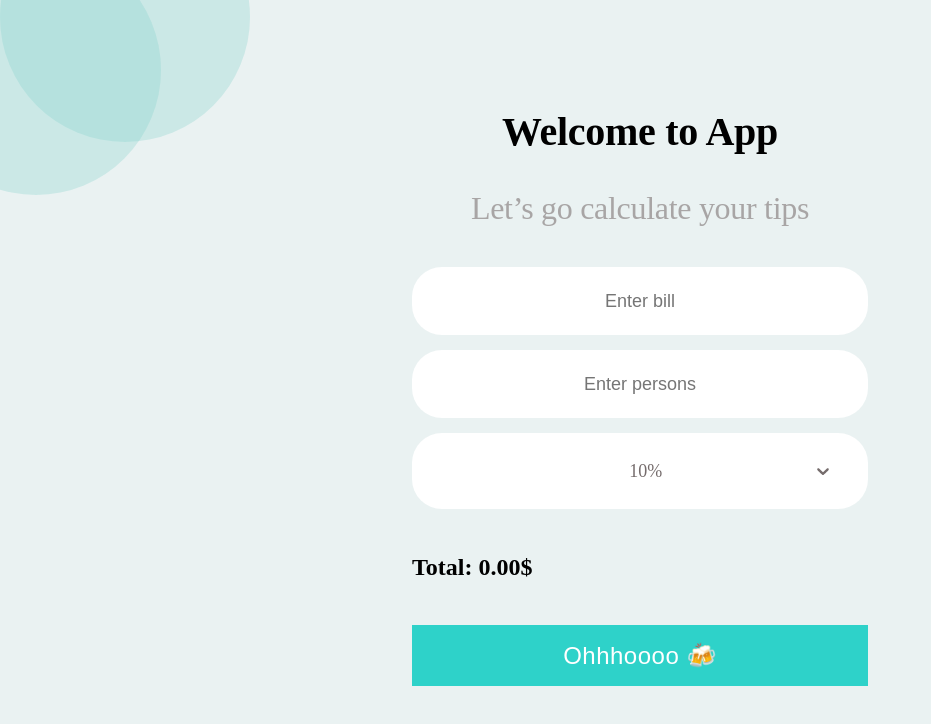
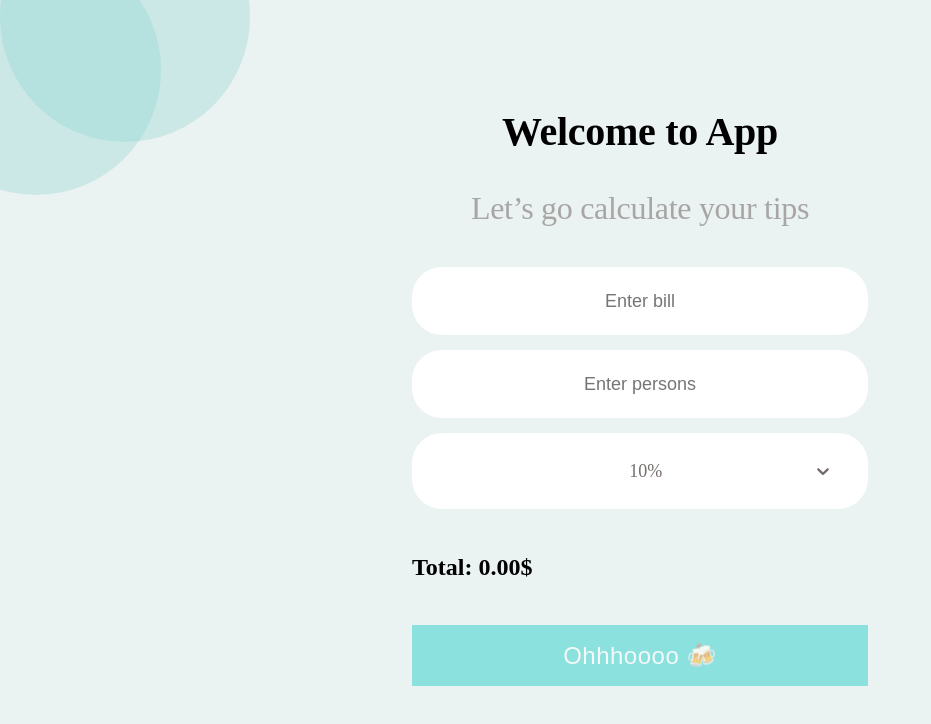
Before and after one commit to TkachenokPavel/react-tips-calculator, a React (Create React App) app: page / in a window 1280 px wide. Shown: the top 724 px of the page, without its empty margins (0-931 px from the left). Built offline with nearby package versions, Linux system fonts and the light colour scheme.

Commit message:
feat(hw-38): add opacity change to button

```diff
--- a/src/components/Button/Button.tsx
+++ b/src/components/Button/Button.tsx
@@ -1,11 +1,12 @@
 import { StyledButton } from "./styles";
 
 interface IProps {
-    onClick: () => void
+    onClick: () => void,
+    isButtonActive: boolean
 }
 
-export const Button = ({ onClick }: IProps) => {
+export const Button = ({ onClick, isButtonActive }: IProps) => {
     return (
-        <StyledButton onClick={onClick} type='button'>Ohhhoooo 🍻 </StyledButton>
+        <StyledButton disabled={isButtonActive} onClick={onClick} type='button' >Ohhhoooo 🍻 </StyledButton>
     )
 }
--- a/src/components/Button/styles.ts
+++ b/src/components/Button/styles.ts
@@ -1,6 +1,8 @@
 import styled from 'styled-components';
 
-const StyledButton = styled.button`
+const StyledButton = styled.button.attrs(({ disabled }) => ({
+    disabled: disabled,
+}))`
     width: 100%;
     padding: 13px 0;
 
@@ -9,6 +11,7 @@ const StyledButton = styled.button`
     letter-spacing: 0.5px;
 
     background-color: #2ED2C9;
+    opacity: ${({ disabled }) => (disabled ? 0.5 : 1)};
     border: none;
     color: #fff;
 
--- a/src/components/Form/Form.tsx
+++ b/src/components/Form/Form.tsx
@@ -1,4 +1,4 @@
-import { useState } from 'react';
+import { useState, useEffect } from 'react';
 import { Input } from '../Input/Input';
 import { Button } from '../Button/Button'
 import { StyledForm } from './styles'
@@ -18,6 +18,7 @@ export const Form = () => {
     const [selectedOption, setSelectedOption] = useState<number>(10);
     const [bill, setBill] = useState<string>('');
     const [persons, setPersons] = useState<string>('');
+    const [isButtonActive, setIsButtonActive] = useState<boolean>(false);
 
     const handleBill = (value: string): void => {
         setBill(value)
@@ -46,6 +47,11 @@ export const Form = () => {
         setTotal(calculateTips())
     }
 
+    useEffect(() => {
+        bill && persons ? setIsButtonActive(false) : setIsButtonActive(true)
+    }, [bill, persons])
+
+
     return (
         <StyledForm>
             <Title>Welcome to App</Title>
@@ -68,7 +74,7 @@ export const Form = () => {
                 onChange={handleOptionChange}
             />
             <TotalBill>Total: {total}$</TotalBill>
-            <Button onClick={handleButton} />
+            <Button isButtonActive={isButtonActive} onClick={handleButton} />
         </StyledForm>
     )
 }
```
